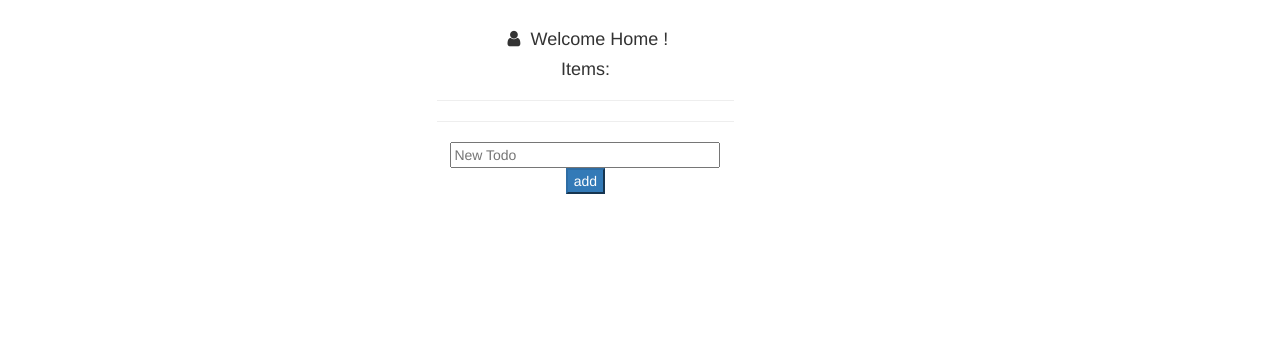
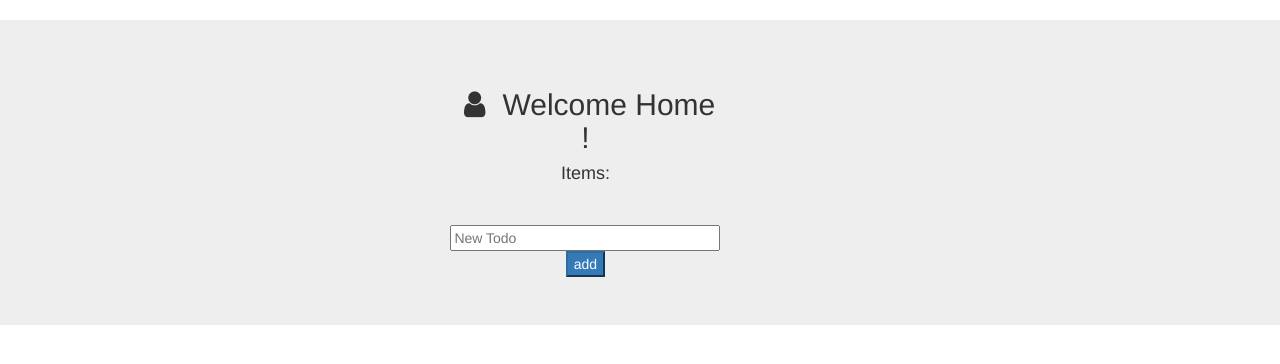
Before and after one commit to Benjamin-Gnewuch/todo, a website: page public/index.html in a window 1280 px wide. Drawn offline with nearby package versions, Linux system fonts and the light colour scheme; no server answers; files whose address does not match are found by name.

Commit message:
Added some basic styling to the todo app.

```diff
--- a/public/home/greeting.directive.html
+++ b/public/home/greeting.directive.html
@@ -1,4 +1,4 @@
-<h4 class="col-md-12">
+<h2 class="col-md-12">
   <i class="fa fa-fw fa-user"></i>
   {{home.message}} {{home.user.name}}!
-</h4>
+</h2>
--- a/public/index.html
+++ b/public/index.html
@@ -7,6 +7,7 @@
   </head>
   <body ng-app="todo">
     <br>
+    <div class="jumbotron">
       <div class="row">
         <div class="col-md-3 col-md-offset-4 col-sm-4 col-sm-offset-4 col-xs-4 col-xs-offset-4 text-center">
           <div ng-controller="homeController as home">
@@ -21,11 +22,14 @@
           </div>
         </div>
       </div>
+    </div>
     <script src="https://ajax.googleapis.com/ajax/libs/angularjs/1.4.9/angular.min.js"></script>
     <script src="app.js"></script>
     <script src="/home/greeting.directive.js"></script>
+    <script src="/home/home.controller.js"></script>
     <script src="/todo/header.directive.js"></script>
     <script src="/todo/list.directive.js"></script>
     <script src="/todo/add.directive.js"></script>
+    <script src="/todo/todo.controller.js"></script>
   </body>
 </html>
--- a/public/todo/header.directive.html
+++ b/public/todo/header.directive.html
@@ -1,3 +1,3 @@
+<hr>
 <h4 ng-show="todo.list.length !== 0">Items: {{todo.list.length}}</h4>
 <h4 ng-show="todo.list.length === 0">Nothing to do</h4>
-<hr>
```
Lines whose indentation alone changed are shown as unchanged.
